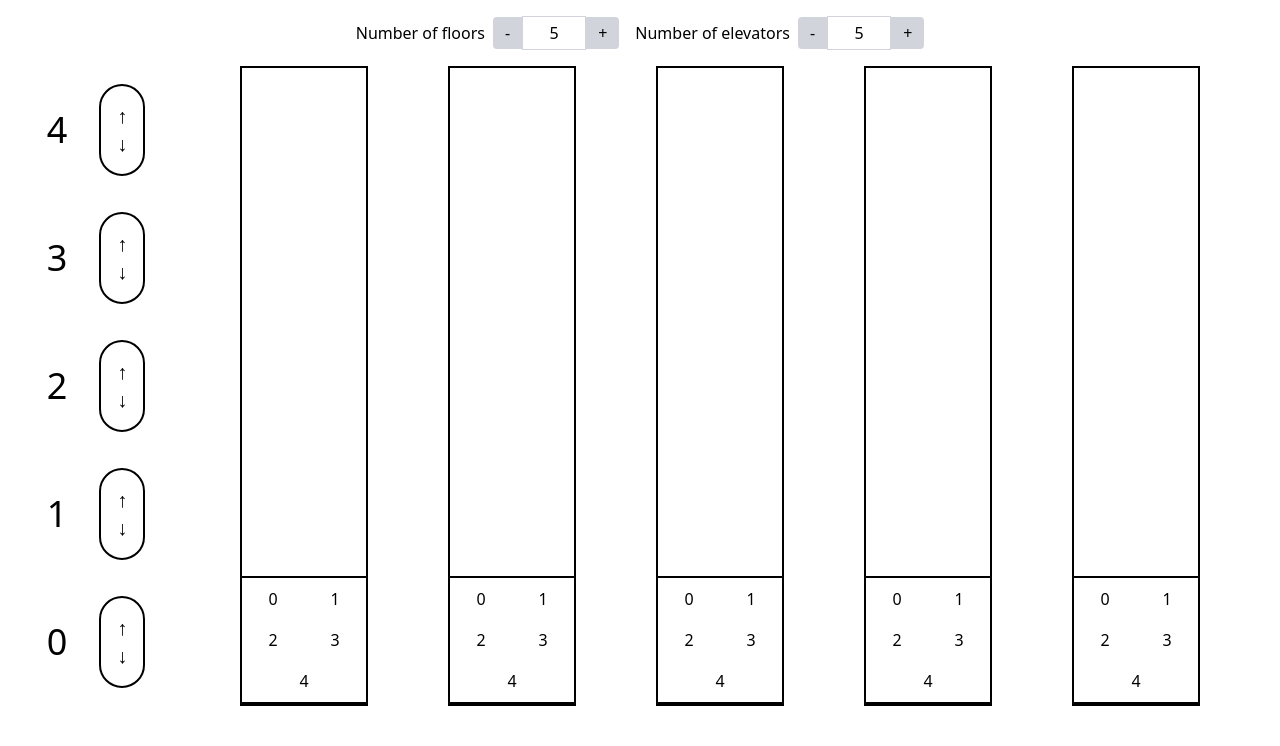
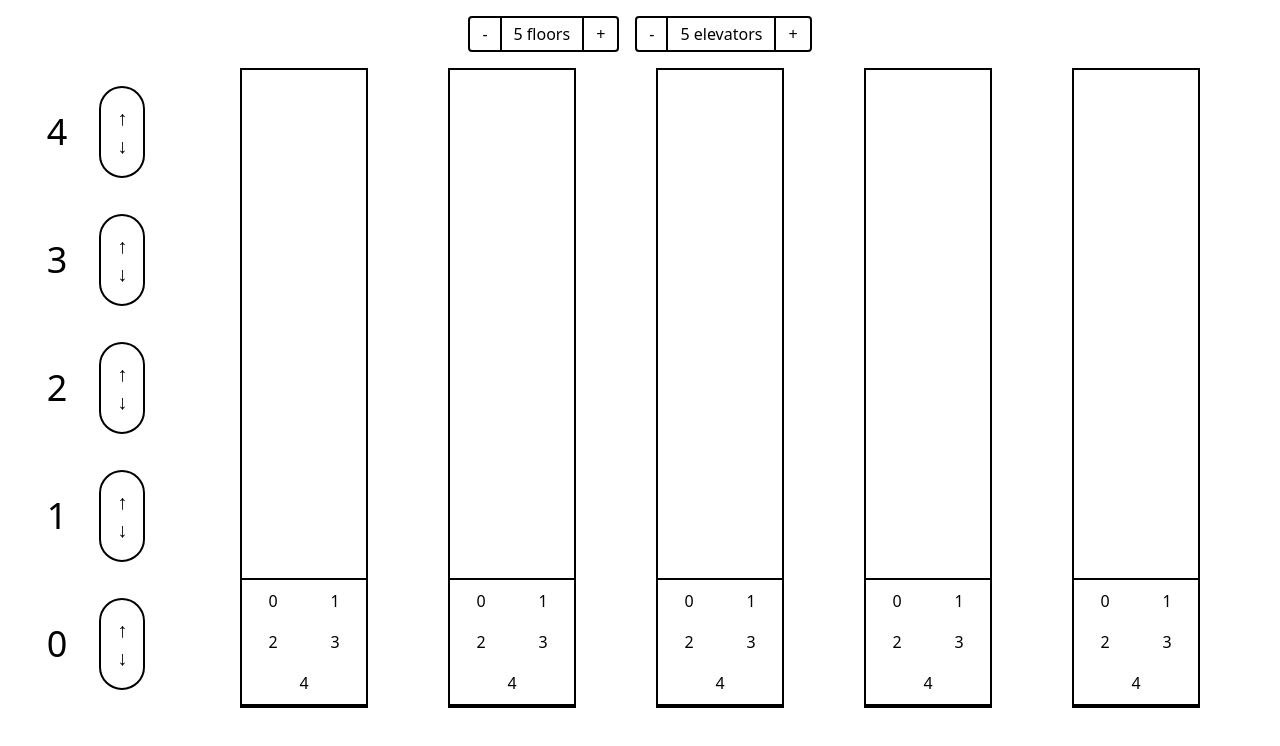
Before and after one commit to mrcxmrj/elevator-simulation, a React (Vite) app: page / in a window 1280 px wide. Shown: the top 746 px of the page. Built offline with nearby package versions, Linux system fonts and the light colour scheme.

Commit message:
style config panel

```diff
--- a/src/components/ConfigPanel.tsx
+++ b/src/components/ConfigPanel.tsx
@@ -9,12 +9,12 @@ export default function ConfigPanel(props: ConfigPanelProps) {
     return (
         <div className="flex justify-center gap-4 my-4 ">
             <NumberPicker
-                label="Number of floors"
+                label="floors"
                 value={props.floorNumber}
                 onInputChange={props.onFloorNumberChange}
             />
             <NumberPicker
-                label="Number of elevators"
+                label="elevators"
                 value={props.elevatorNumber}
                 onInputChange={props.onElevatorNumberChange}
             />
@@ -29,7 +29,7 @@ type NumberPickerProps = {
 };
 
 function NumberPicker(props: NumberPickerProps) {
-    const { value, onInputChange } = props;
+    const { label, value, onInputChange } = props;
 
     const decrement = () => {
         if (value > 0) {
@@ -44,23 +44,27 @@ function NumberPicker(props: NumberPickerProps) {
     };
 
     return (
+        <div className="">
+            {
+                // <div className="w-full text-center">{props.label}</div>
+            }
             <div className="flex items-center">
-            <label className="mr-2">{props.label}</label>
                 <button
                     onClick={decrement}
-                className="px-3 py-1 bg-gray-300 rounded-l"
+                    className="px-3 py-1 border-2 border-black rounded-l hover:bg-red-500"
                 >
                     -
                 </button>
-            <p className="px-3 py-1 text-center border border-gray-300 w-16">
-                {value}
+                <p className="px-3 py-1 text-center border-y-2 border-black">
+                    {value} {label}
                 </p>
                 <button
                     onClick={increment}
-                className="px-3 py-1 bg-gray-300 rounded-r"
+                    className="px-3 py-1 border-2 border-black rounded-r hover:bg-red-500"
                 >
                     +
                 </button>
             </div>
+        </div>
     );
 }
```
Lines whose indentation alone changed are shown as unchanged.
